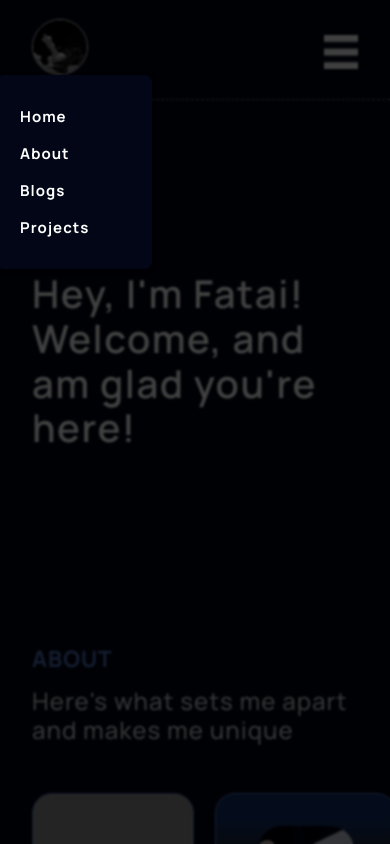
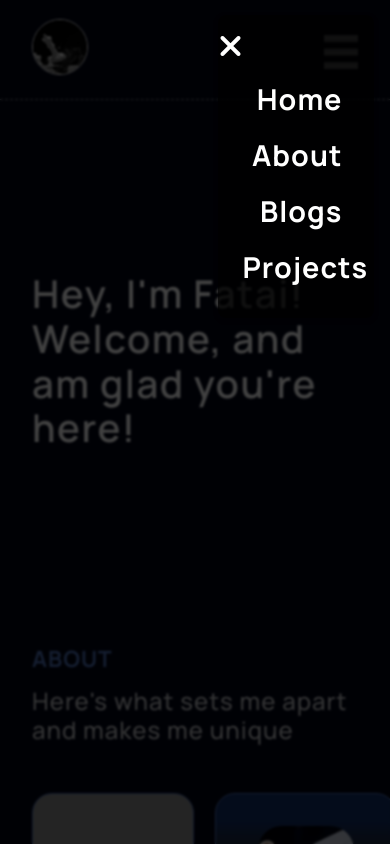
Before and after one commit to Mplusabiodun/abiodun-portfolio-v, a Vue app: page /home in a window 390 px wide. Both pictures are taken after a click on the picture 341 px from the left and 51 px from the top of the page. Shown: the top 844 px of the page. Built offline with nearby package versions, Linux system fonts and the light colour scheme; grey boxes are pictures that could not be loaded.

Commit message:
mobile media query

```diff
--- a/src/App.vue
+++ b/src/App.vue
@@ -8,12 +8,13 @@
       class="header"
     ></the-header>
   </div>
-  <router-view class="home" ref="targetComponent"></router-view>
+  <router-view></router-view>
   <div class="container_footer">
     <the-footer
       @to-about="scrollToAbout"
       @to-blogs="scrollToBlog"
       @to-Projects="scrollToProjects"
+      @to-skills="scrollToSkills"
       class="footer"
     ></the-footer>
   </div>
@@ -53,7 +54,14 @@ export default {
     },
     scrollToContact() {
       window.scrollTo({
-        top: 5090, // vertical scroll position
+        top: 5390, // vertical scroll position
+        left: 0, // horizontal scroll position
+        behavior: "smooth", // smooth scrolling
+      });
+    },
+    scrollToSkills() {
+      window.scrollTo({
+        top: 5070, // vertical scroll position
         left: 0, // horizontal scroll position
         behavior: "smooth", // smooth scrolling
       });
@@ -70,20 +78,6 @@ export default {
   box-sizing: border-box;
   font-family: Manrope, sans-serif;
 }
-
-/* body {
-  --token-1170bfc8-607b-4b81-950b-9b5d20e62214: rgb(2, 6, 23);
-  --token-a2487c6a-fcb0-4c82-a4d4-9e441490a6e2: rgb(189, 197, 209);
-  --token-ae816849-3c94-47ab-ac08-dd65b7215b22: rgb(52, 211, 153);
-  --token-ab4f91f1-8b85-4b37-a1f1-c1cc024c302e: rgb(23, 31, 44);
-  --token-cf9eabfa-d313-4c94-941c-19c2f5bf1c6c: rgb(29, 39, 56);
-  --token-2d3bb9c5-1148-4a96-bc8e-e426804e3b72: rgb(53, 69, 95);
-  --token-f7facec8-133b-463b-99a9-2e45678a6e39: rgb(82, 118, 191);
-  --token-336e93e7-cde2-4c01-83d6-e02347dc7815: rgb(52, 211, 153);
-  --token-ff16434d-45d3-4adc-a4b4-fb86763211e0: rgb(129, 140, 248);
-  --token-3ef3d5ab-6fce-4d90-ba14-b03d18301902: rgb(251, 191, 36);
-  --token-b9d1ebef-7193-4802-8efb-4bde9a9c342b: rgb(255, 84, 166);
-} */
 .container_header {
   background: rgb(2, 6, 23);
   padding: 1rem 7rem 0;
--- a/src/components/Main/HomePage.vue
+++ b/src/components/Main/HomePage.vue
@@ -290,7 +290,10 @@ export default {
       window.open("https://twitter.com/Mplus51610027", "_blank");
     },
     resume() {
-      window.open("https://twitter.com/Mplus51610027", "_blank");
+      window.open(
+        "https://docs.google.com/document/d/1UCOT7mxYsHYn7b3DxeBBm5SJrXSGscuMce1l2DF7IEg/edit#heading=h.y7d3xdxnr44m",
+        "_blank"
+      );
     },
     moreProjects() {
       this.$router.push("/projects");
@@ -1224,6 +1227,13 @@ export default {
   }
   .medium_first {
     grid-column: 1/2;
+    background: url("@/assets/counterh.png");
+    background-repeat: no-repeat;
+    background-size: cover;
+    background-position: center;
+    /* font-weight: 800;
+     */
+    opacity: 70%;
   }
   .custom_div {
     width: 100%;
@@ -1232,6 +1242,9 @@ export default {
   .custom_div h3 {
     font-size: 1.3rem;
     margin: 0rem 0 0.8rem;
+    font-weight: 800;
+    opacity: 100%;
+    color: #fff;
   }
   .custom_div p {
     display: none;
--- a/src/components/UI/TheFooter.vue
+++ b/src/components/UI/TheFooter.vue
@@ -3,7 +3,7 @@
     <ul class="quicklinks">
       <li><router-link to="/home">HOME</router-link></li>
       <li @click="$emit('to-about')">ABOUT</li>
-      <li><router-link to="/resume">RESUME</router-link></li>
+      <li @click="resume">RESUME</li>
       <li @click="$emit('to-Projects')">PROJECTS</li>
     </ul>
     <div class="inner_cont">
@@ -69,7 +69,7 @@
         <ul>
           <li><router-link to="/home">Home</router-link></li>
           <li @click="$emit('to-about')">About</li>
-          <li><router-link to="/resume">Resume</router-link></li>
+          <li @click="resume">Resume</li>
           <li @click="$emit('to-Projects')">Projects</li>
           <li @click="$emit('to-blogs')">Blogs</li>
         </ul>
@@ -77,17 +77,35 @@
       <div class="general_cont">
         <h3>EXTRA</h3>
         <ul>
-          <li>Connections</li>
-          <li>Resume</li>
-          <li>Toolbox</li>
-          <li>Skills</li>
+          <li @click="connections">Connections</li>
+          <li @click="resume">Resume</li>
+          <li @click="toolbox">Toolbox</li>
+          <li @click="$emit('to-skills')">Skills</li>
         </ul>
       </div>
     </div>
   </div>
 </template>
 <script>
-export default {};
+export default {
+  methods: {
+    resume() {
+      window.open(
+        "https://docs.google.com/document/d/1UCOT7mxYsHYn7b3DxeBBm5SJrXSGscuMce1l2DF7IEg/edit#heading=h.y7d3xdxnr44m",
+        "_blank"
+      );
+    },
+    connections() {
+      this.$router.push("/connections");
+    },
+    toolbox() {
+      this.$router.push("/toolbox");
+    },
+    // toolbox() {
+    //   this.$route.push("/toolbox");
+    // },
+  },
+};
 </script>
 <style scoped>
 .container {
--- a/src/components/UI/TheHeader.vue
+++ b/src/components/UI/TheHeader.vue
@@ -5,10 +5,10 @@
     </div>
     <nav>
       <ul>
-        <li @click="scrollToTarget" class="about">ABOUT</li>
-        <li @click="scrollToBlog">BLOG</li>
-        <li @click="scrollToProjects">PROJECTS</li>
-        <li @click="scrollToContact">CONTACT</li>
+        <li @click="$emit('scroll-to-target')" class="about">ABOUT</li>
+        <li @click="$emit('scroll-to-blog')">BLOG</li>
+        <li @click="$emit('scroll-to-projects')">PROJECTS</li>
+        <li @click="$emit('scroll-to-contact')">CONTACT</li>
       </ul>
       <img
         id="Hamburger"
@@ -20,11 +20,12 @@
   </div>
   <div v-if="hamburger" @click="hamburgerDisplay" class="backdrop"></div>
   <dialog open v-if="hamburger" class="hamburger">
+    <i @click="hamburgerDisplay" class="fa-sharp fa-solid fa-xmark"></i>
     <ul>
       <li @click="toHome">Home</li>
-      <li @click="$emit('scroll-to-target')">About</li>
-      <li @click="$emit('scroll-to-blog')">Blogs</li>
-      <li @click="$emit('scroll-to-projects')">Projects</li>
+      <li @click="toAbout">About</li>
+      <li @click="toBlogs">Blogs</li>
+      <li @click="toProjects">Projects</li>
       <!-- <li @click="$emit('scroll-to-contact')">Contact</li> -->
     </ul>
   </dialog>
@@ -42,7 +43,21 @@ export default {
     },
     toHome() {
       this.$router.push("/home");
+      this.hamburger = false;
     },
+    toAbout() {
+      this.$emit("scroll-to-target");
+      this.hamburger = !this.hamburger;
+    },
+    toBlogs() {
+      this.$emit("scroll-to-blog");
+      this.hamburger = !this.hamburger;
+    },
+    toProjects() {
+      this.$emit("scroll-to-projects");
+      this.hamburger = !this.hamburger;
+    },
+    toContacts() {},
   },
 };
 </script>
@@ -51,7 +66,6 @@ export default {
   display: flex;
   justify-content: space-between;
   color: #fff;
-  /* padding: 1rem 7rem 1rem; */
   padding-bottom: 1rem;
   border-bottom: 1px dashed #ffffff6f;
 }
@@ -125,20 +139,16 @@ li:active {
     height: 100dvh;
     background-color: rgba(0, 0, 0, 0.75);
     backdrop-filter: blur(1px);
-    /* cursor: pointer; */
     z-index: 50;
   }
   .hamburger {
     position: absolute;
-    top: 80%;
-    left: 60%;
+    top: 20%;
+    left: 73%;
     transform: translate(-50%, 0%);
     width: 50%;
-    /* height: 15rem; */
-    background-color: inherit;
-    /* background-color: #fff; */
+    background-color: rgba(0, 0, 0, 0.75);
     color: #fff;
-    /* border: 2px solid #ccc; */
     border: none;
     padding: 15px 0;
     box-shadow: 0 2px 5px rgba(0, 0, 0, 0.25);
@@ -146,11 +156,14 @@ li:active {
     font-weight: bold;
     border-radius: 8px;
   }
+  .fa-xmark {
+    font-size: 3rem;
+  }
   .hamburger li {
     list-style-type: none;
-    /* color: #fff; */
-    /* display: inline; */
-    font-size: 18px;
+    font-size: 2.5rem;
+    text-align: right;
+    padding-right: 2rem;
     margin: 1rem 0 1rem -1rem;
     letter-spacing: 1px;
   }
@@ -172,14 +185,17 @@ li:active {
     height: 2.1rem;
   }
   .hamburger {
-    top: 75%;
-    left: 19%;
+    top: 15%;
+    left: 76%;
     width: 40%;
     padding: 15px 0;
   }
+  .fa-xmark {
+    font-size: 2rem;
+  }
   .hamburger li {
     list-style-type: none;
-    font-size: 15px;
+    font-size: 1.8rem;
     margin: 1rem 0 1rem -1rem;
   }
 }
```
